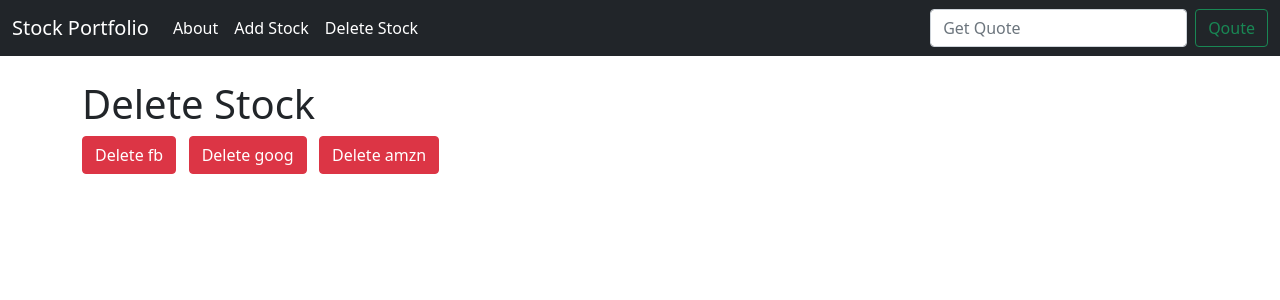
After one commit to SiriuXProtocoL/stock_portfolio, a Django app: page /delete_stock.html in a window 1280 px wide. The commit adds this page. Shown: the top 300 px of the page. Run offline with Django 3.2, Linux system fonts and the light colour scheme; data comes from the database, SQL or seed files in the repository; both versions use the stored data as it was after the commit.

Commit message:
Portifolio add and delete setup completed

```diff
--- a/quotes/templates/base.html
+++ b/quotes/templates/base.html
@@ -26,10 +26,13 @@
               <li class="nav-item">
                 <a class="nav-link active" aria-current="page" href="{% url 'add_stock' %}">Add Stock</a>
               </li>
+              <li class="nav-item">
+                <a class="nav-link active" aria-current="page" href="{% url 'delete_stock' %}">Delete Stock</a>
+              </li>
             </ul>
             <form class="d-flex" action="{% url 'home' %}" method="POST">
               {% csrf_token %}
-              <input class="form-control me-2" name="ticker_symbol" type="search" placeholder="Get Quote" aria-label="Search">
+              <input class="form-control me-2" name="ticker" type="search" placeholder="Get Quote" aria-label="Search">
               <button class="btn btn-outline-success" type="submit">Qoute</button>
             </form>
           </div>
@@ -38,6 +41,19 @@
 
     <div class="container">
         <br/>
+
+    {% if messages %}
+
+        {% for msg in messages %}
+        <div class="alert alert-success alert-dismissable" role="alert">
+            <button type="button" class="close" data-dismiss="alert" aria-hidden="true">&times;
+            </button>
+            {{ msg }}
+        </div>
+        {% endfor %}
+
+    {% endif %}
+
     {% block content %}
 
     {% endblock %}
--- /dev/null
+++ b/quotes/templates/delete_stock.html
@@ -0,0 +1,15 @@
+{% extends 'base.html' %}
+
+{% block content %}
+
+<h1>Delete Stock</h1>
+
+{% if ticker %}
+    {% for item in ticker %}
+        <a href="{% url 'delete' item.id %}" class="btn btn-danger">Delete {{ item }} </a> &nbsp;
+    {% endfor %}
+    {% else %}
+        You Dont have any Stocks
+{% endif %}
+
+{% endblock %}
--- a/quotes/urls.py
+++ b/quotes/urls.py
@@ -5,4 +5,6 @@ urlpatterns = [
     path('', views.home, name='home'),
     path('about.html', views.about, name='about'),
     path('add_stock.html', views.add_stock, name="add_stock"),
+    path('delete/<stock_id>', views.delete, name="delete"),
+    path('delete_stock.html', views.delete_stock, name="delete_stock"),
 ]
--- a/quotes/views.py
+++ b/quotes/views.py
@@ -16,7 +16,7 @@ def home(request):
     if request.method == "POST":
 
         #From the form input name field
-        ticker = request.POST['ticker_symbol']
+        ticker = request.POST['ticker']
 
         api_request = requests.get("https://cloud.iexapis.com/stable/stock/" + ticker + "/quote?token=pk_183750c8ece6430f84f747bfb19be397")
 
@@ -57,5 +57,39 @@ def add_stock(request):
             return redirect('add_stock')
 
     else:
+        #get all items in the databse
         ticker = stock_db.objects.all()
-        return render(request, 'add_stock.html', {"ticker": ticker})
+
+        #A list to save the looped api data's
+        output = []
+
+        #Loop through the items to pull the data of all
+        for tick in ticker:
+            api_request = requests.get("https://cloud.iexapis.com/stable/stock/" + str(tick) + "/quote?token=pk_183750c8ece6430f84f747bfb19be397")
+
+            try:
+                #conver to json
+                api = json.loads(api_request.content)
+                #saving the item to output list
+                output.append(api)
+
+            #if there api does not return anything as json
+            except Exception as e:
+                api = "Error..."
+
+        return render(request, 'add_stock.html', {"ticker": ticker, "output": output})
+
+#delete by defalt primary key ID
+def delete(request, stock_id):
+    #getiing a specific column from our database
+    item = stock_db.objects.get(pk=stock_id)
+    #delete the item
+    item.delete()
+    messages.success(request, ("Stock has been Deleted!"))
+    return redirect(delete_stock)
+
+def delete_stock(request):
+
+    ticker = stock_db.objects.all()
+
+    return render(request, 'delete_stock.html', {"ticker": ticker})
```
Also changed, not shown: quotes/templates/add_stock.html (+36 -5 lines), db.sqlite3.
